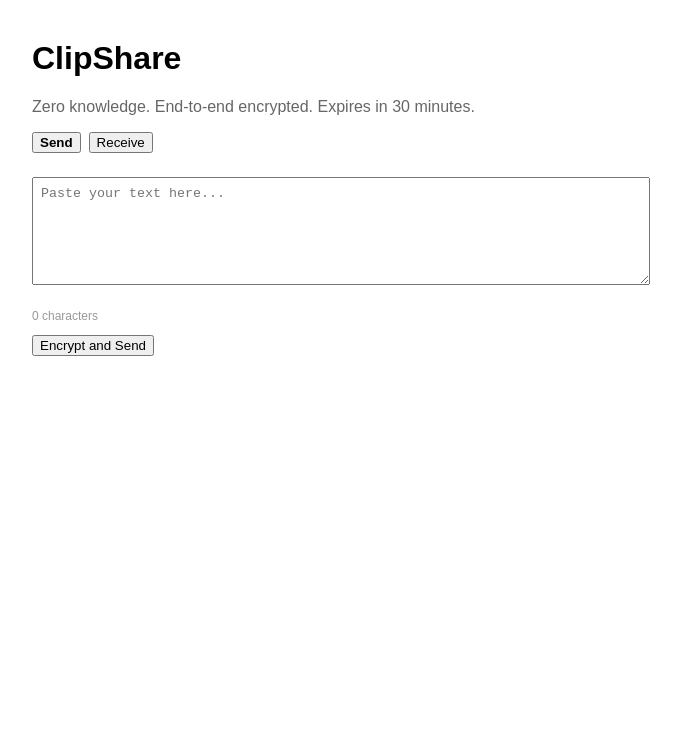
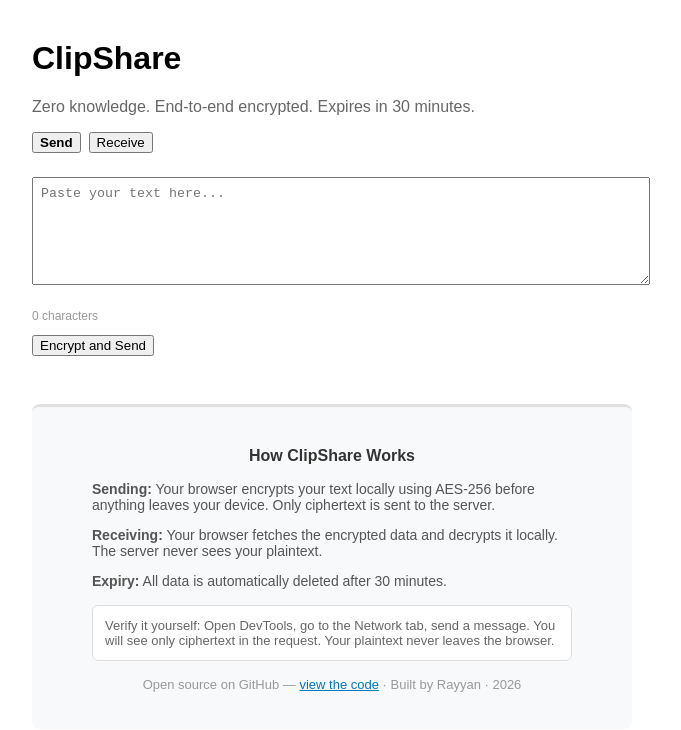
Before and after one commit to RayyanSameer/AWS_Serverless_Clipboard_MiniApp, a React (Vite) app in the folder src/frontend/: page / in a window 1280 px wide. Shown: the top 730 px of the page, without its empty margins (308-989 px from the left). Built offline with nearby package versions, Linux system fonts and the light colour scheme; no server answers.

Commit message:
Added Ease of Use Instructions

```diff
--- a/src/frontend/src/App.jsx
+++ b/src/frontend/src/App.jsx
@@ -14,6 +14,8 @@
   const [showCode, setShowCode] = useState(false)
   const [fetching, setFetching] = useState(false)
 
+  const GITHUB_URL = 'https://github.com/RayyanSameer/AWS-Serverless-ClipShare-Application'
+
   async function handleSend() {
     if (!text.trim()) { setStatus('Nothing to send.'); return }
     try {
@@ -28,7 +30,6 @@
       setStatus('Error: ' + err.message)
     }
   }
-
 
   async function handleReceive() {
     if (fetching) return
@@ -54,7 +55,6 @@
       <h1>ClipShare</h1>
       <p style={{ color: '#666' }}>Zero knowledge. End-to-end encrypted. Expires in 30 minutes.</p>
 
-      {/* Mode toggle */}
       <div style={{ marginBottom: '24px' }}>
         <button
           onClick={() => setMode('send')}
@@ -70,7 +70,6 @@
         </button>
       </div>
 
-      {/* Sender */}
       {mode === 'send' && (
         <div>
           <textarea
@@ -86,7 +85,26 @@
           {generatedCode && (
             <div style={{ marginTop: '24px', padding: '16px', background: '#f0f0f0', borderRadius: '8px' }}>
               <p>Your session code:</p>
-              <strong style={{ fontSize: '24px', letterSpacing: '4px' }}>{generatedCode}</strong>
+              <div style={{ display: 'flex', alignItems: 'center', gap: '12px' }}>
+                <strong style={{ fontSize: '24px', letterSpacing: '4px' }}>{generatedCode}</strong>
+                <button
+                  onClick={() => {
+                    navigator.clipboard.writeText(generatedCode)
+                    setStatus('Code copied!')
+                    setTimeout(() => setStatus('Sent.'), 2000)
+                  }}
+                  style={{
+                    padding: '4px 12px',
+                    fontSize: '13px',
+                    cursor: 'pointer',
+                    background: '#fff',
+                    border: '1px solid #ccc',
+                    borderRadius: '4px'
+                  }}
+                >
+                  Copy
+                </button>
+              </div>
               <p style={{ color: '#666', fontSize: '13px' }}>
                 Share this with the recipient. Expires in 30 minutes.
               </p>
@@ -95,7 +113,6 @@
         </div>
       )}
 
-      {/* Recipient */}
       {mode === 'receive' && (
         <div>
           <div style={{ position: 'relative' }}>
@@ -148,12 +165,56 @@
         </div>
       )}
 
-      {/* Status indicator */}
       {status && (
         <p style={{ marginTop: '16px', color: status.startsWith('Error') ? 'red' : '#333' }}>
           {status}
         </p>
       )}
+
+      <div style={{
+        marginTop: '48px',
+        padding: '24px',
+        background: '#f8f9fa',
+        borderRadius: '8px',
+        borderTop: '3px solid #e0e0e0'
+      }}>
+        <h3 style={{ marginBottom: '16px', fontSize: '16px', color: '#333', textAlign: 'center' }}>
+          How ClipShare Works
+        </h3>
+        <div style={{ maxWidth: '480px', margin: '0 auto' }}>
+          <p style={{ fontSize: '14px', color: '#555', marginBottom: '12px' }}>
+            <strong>Sending:</strong> Your browser encrypts your text locally using AES-256
+            before anything leaves your device. Only ciphertext is sent to the server.
+          </p>
+          <p style={{ fontSize: '14px', color: '#555', marginBottom: '12px' }}>
+            <strong>Receiving:</strong> Your browser fetches the encrypted data and decrypts
+            it locally. The server never sees your plaintext.
+          </p>
+          <p style={{ fontSize: '14px', color: '#555', marginBottom: '12px' }}>
+            <strong>Expiry:</strong> All data is automatically deleted after 30 minutes.
+          </p>
+          <div style={{
+            marginTop: '16px',
+            padding: '12px',
+            background: '#fff',
+            border: '1px solid #ddd',
+            borderRadius: '6px',
+            fontSize: '13px',
+            color: '#666'
+          }}>
+            Verify it yourself: Open DevTools, go to the Network tab, send a message.
+            You will see only ciphertext in the request. Your plaintext never leaves the browser.
+          </div>
+          <p style={{ fontSize: '13px', color: '#999', marginTop: '16px', textAlign: 'center' }}>
+            Open source on GitHub —{' '}
+            <a href={GITHUB_URL} target="_blank" rel="noopener noreferrer" style={{ color: '#0077b6' }}>
+              view the code
+            </a>
+            {' '}· Built by Rayyan · {new Date().getFullYear()}
+          </p>
+        </div>
+      </div>
+
     </div>
   )
 }
```
